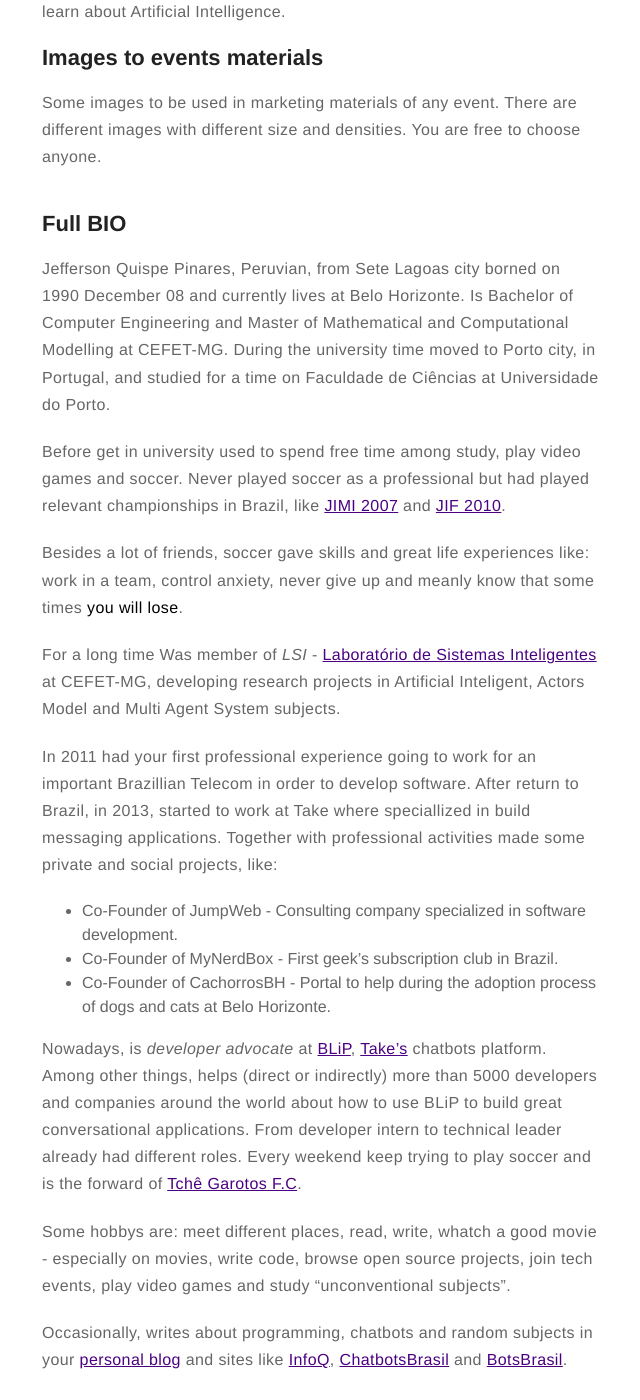
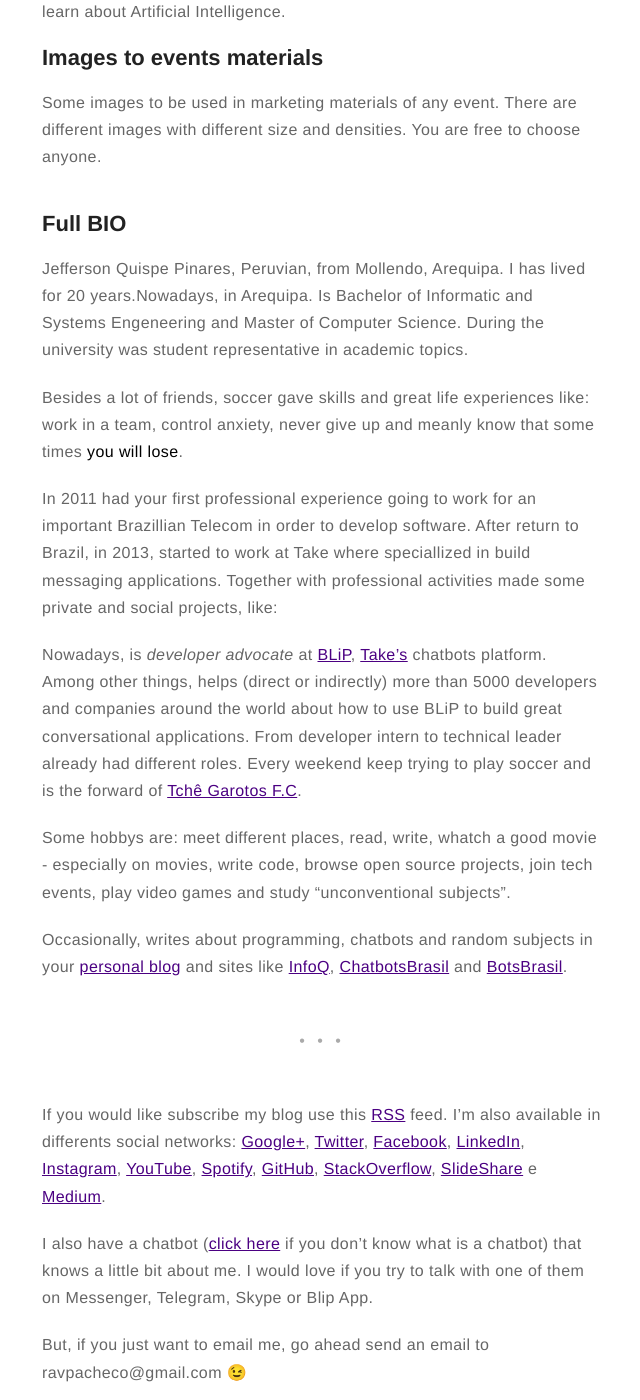
Before and after one commit to jeffersonquispe/jeffersonquispe.github.io, a Jekyll site: the page built from about.md, in a window 1280 px wide and 1400 px high, scrolled down 365 px. Shown: the whole window, without its empty margins (318-958 px from the left). Built offline with Jekyll 4.4.1, drawn with Linux system fonts in a browser that asks for light colours; a script that is not in the unit is left out.

Commit message:
Update about.md

```diff
--- a/about.md
+++ b/about.md
@@ -19,29 +19,16 @@ Some images to be used in marketing materials of any event. There are different
 
 <h2><b>Full</b> BIO</h2>
 
-Jefferson Quispe Pinares, Peruvian, from Sete Lagoas city borned on 1990 December 08 and currently lives at Belo Horizonte.
-Is Bachelor of Computer Engineering and Master of Mathematical and Computational Modelling at CEFET-MG.
-During the university time moved to Porto city, in Portugal, and studied for a time on Faculdade de Ciências at
-Universidade do Porto.
-
-Before get in university used to spend free time among study, play video games and soccer.
-Never played soccer as a professional but had played relevant championships in Brazil, like
-[JIMI 2007](http://jimi.esportes.mg.gov.br/) and
-[JIF 2010](http://portal.mec.gov.br/todas-as-noticias/209-noticias/564834057/15469-jogos-vao-reunir-2-mil-alunos-da-rede-federal-em-brasilia).
+Jefferson Quispe Pinares, Peruvian, from Mollendo, Arequipa. I has lived for 20 years.Nowadays, in Arequipa.
+Is Bachelor of Informatic and Systems Engeneering and Master of Computer Science.
+During the university was student representative in academic topics.
 
 Besides a lot of friends, soccer gave skills and great life experiences like: work in a team, control anxiety, never
 give up and meanly know that some times **you will lose**.
 
-For a long time Was member of _LSI_ - <a href="http://www.lsi.cefetmg.br/">Laboratório de Sistemas Inteligentes</a> at
-CEFET-MG, developing research projects in Artificial Inteligent, Actors Model and Multi Agent System subjects.
-
 In 2011 had your first professional experience going to work for an important Brazillian Telecom in order to develop
 software. After return to Brazil, in 2013, started to work at Take where speciallized in build messaging applications.
 Together with professional activities made some private and social projects, like:
-
-* Co-Founder of JumpWeb - Consulting company specialized in software development.
-* Co-Founder of MyNerdBox - First geek's subscription club in Brazil.
-* Co-Founder of CachorrosBH - Portal to help during the adoption process of dogs and cats at Belo Horizonte.
 
 <!-- falar sobre apresentações -->
 
```
